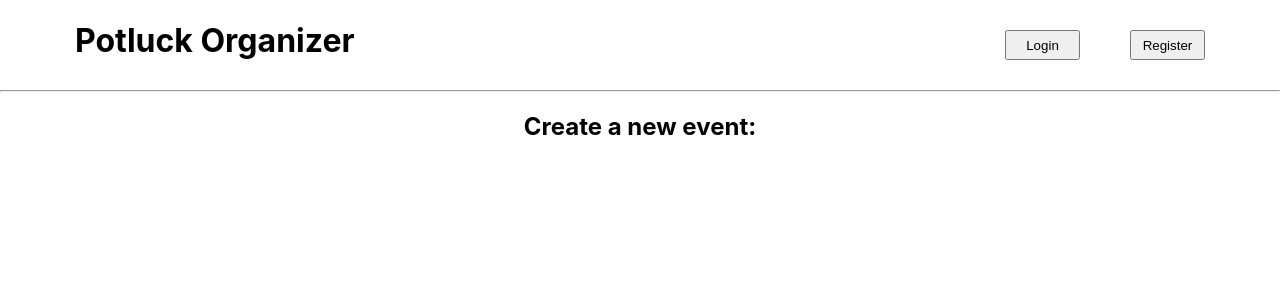
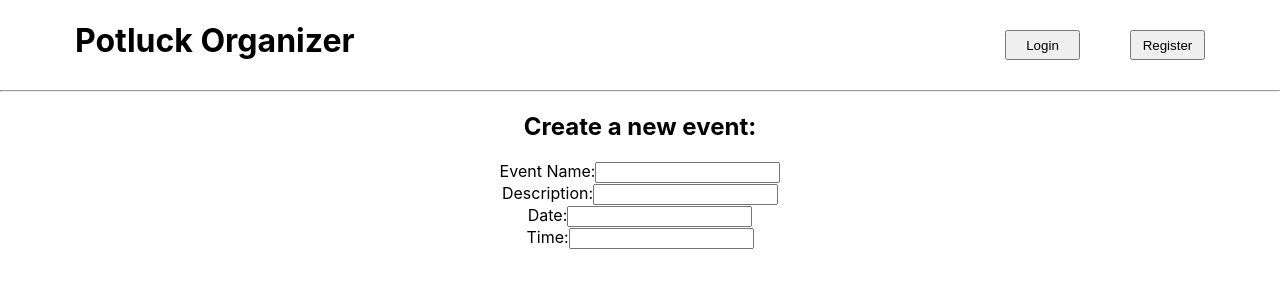
Before and after one commit to Build-Week-Potluck-Organizer/front-end, a React (Create React App) app in the folder PotluckOrganizer/: page /newevent in a window 1280 px wide. Shown: the top 300 px of the page. Built offline with nearby package versions, Linux system fonts and the light colour scheme.

Commit message:
working on newevent component

```diff
--- a/PotluckOrganizer/src/components/NewEvent.js
+++ b/PotluckOrganizer/src/components/NewEvent.js
@@ -2,19 +2,33 @@ import React, {useState} from 'react';
 
 export const NewEvent = () => {
     const [form, setForm] = useState({
-        event_id: 1,
-        event_name: "",
-        description: "",
-        organizer_id: 1,
-        date: "",
-        time: ""
-    });
+
+        });
+
 
     return (
         <div>
             <h2>Create a new event:</h2>
             <form>
-
+                <label>
+                    Event Name:
+                    <input></input>
+                </label>
+                <br></br>
+                <label>
+                    Description:
+                    <input type='textbox'></input>
+                </label>
+                <br></br>
+                <label>
+                    Date:
+                    <input></input>
+                </label>
+                <br></br>
+                <label>
+                    Time:
+                    <input></input>
+                </label>
             </form>
         </div>
     )
```
Also changed, not shown: 1 other file (tests, documents, lock files or other folders).
